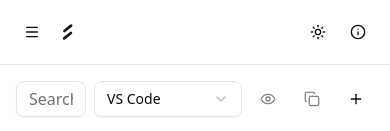
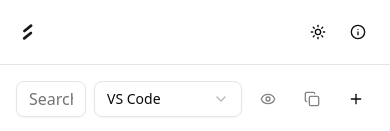
Before and after one commit to sharo-jef/mcp-json-generator, a Next.js app: page /mcp-json-generator/ in a window 390 px wide. Shown: the top 131 px of the page. Built offline with nearby package versions, Linux system fonts and the light colour scheme.

Commit message:
refactor: remove mobile menu functionality from navbar

```diff
--- a/src/components/ui/shadcn-io/navbar-06/index.tsx
+++ b/src/components/ui/shadcn-io/navbar-06/index.tsx
@@ -30,11 +30,7 @@ import {
   NavigationMenuLink,
   NavigationMenuList,
 } from "@/components/ui/navigation-menu";
-import {
-  Popover,
-  PopoverContent,
-  PopoverTrigger,
-} from "@/components/ui/popover";
+
 import {
   Select,
   SelectContent,
@@ -95,39 +91,6 @@ const Logo = (props: React.SVGAttributes<SVGElement>) => {
     </svg>
   );
 };
-
-// Hamburger icon component
-const HamburgerIcon = ({
-  className,
-  ...props
-}: React.SVGAttributes<SVGElement>) => (
-  <svg
-    className={cn("pointer-events-none", className)}
-    width={16}
-    height={16}
-    viewBox="0 0 24 24"
-    fill="none"
-    stroke="currentColor"
-    strokeWidth="2"
-    strokeLinecap="round"
-    strokeLinejoin="round"
-    xmlns="http://www.w3.org/2000/svg"
-    {...(props as any)}
-  >
-    <path
-      d="M4 12L20 12"
-      className="origin-center -translate-y-[7px] transition-all duration-300 ease-[cubic-bezier(.5,.85,.25,1.1)] group-aria-expanded:translate-x-0 group-aria-expanded:translate-y-0 group-aria-expanded:rotate-[315deg]"
-    />
-    <path
-      d="M4 12H20"
-      className="origin-center transition-all duration-300 ease-[cubic-bezier(.5,.85,.25,1.8)] group-aria-expanded:rotate-45"
-    />
-    <path
-      d="M4 12H20"
-      className="origin-center translate-y-[7px] transition-all duration-300 ease-[cubic-bezier(.5,.85,.25,1.1)] group-aria-expanded:translate-y-0 group-aria-expanded:rotate-[135deg]"
-    />
-  </svg>
-);
 
 // Theme Toggle Component
 const ThemeToggle = () => {
@@ -301,46 +264,11 @@ export const Navbar06 = React.forwardRef<HTMLElement, Navbar06Props>(
     },
     ref,
   ) => {
-    const [isMobile, setIsMobile] = useState(false);
-    const containerRef = useRef<HTMLElement>(null);
     const selectId = useId();
-
-    useEffect(() => {
-      const checkWidth = () => {
-        if (containerRef.current) {
-          const width = containerRef.current.offsetWidth;
-          setIsMobile(width < 768); // 768px is md breakpoint
-        }
-      };
-
-      checkWidth();
-
-      const resizeObserver = new ResizeObserver(checkWidth);
-      if (containerRef.current) {
-        resizeObserver.observe(containerRef.current);
-      }
-
-      return () => {
-        resizeObserver.disconnect();
-      };
-    }, []);
-
-    // Combine refs
-    const combinedRef = React.useCallback(
-      (node: HTMLElement | null) => {
-        containerRef.current = node;
-        if (typeof ref === "function") {
-          ref(node);
-        } else if (ref) {
-          ref.current = node;
-        }
-      },
-      [ref],
-    );
 
     return (
       <header
-        ref={combinedRef}
+        ref={ref}
         className={cn(
           "sticky top-0 z-50 w-full border-b bg-background/95 backdrop-blur supports-[backdrop-filter]:bg-background/60 px-4 md:px-6 [&_*]:no-underline",
           className,
@@ -350,52 +278,6 @@ export const Navbar06 = React.forwardRef<HTMLElement, Navbar06Props>(
         <div className="container mx-auto flex h-16 max-w-screen-2xl items-center justify-between gap-4">
           {/* Left side */}
           <div className="flex flex-1 items-center gap-2">
-            {/* Mobile menu trigger */}
-            {isMobile && (
-              <Popover>
-                <PopoverTrigger asChild>
-                  <Button
-                    className="group h-8 w-8 hover:bg-accent hover:text-accent-foreground"
-                    variant="ghost"
-                    size="icon"
-                  >
-                    <HamburgerIcon />
-                  </Button>
-                </PopoverTrigger>
-                <PopoverContent align="start" className="w-64 p-1">
-                  <NavigationMenu className="max-w-none">
-                    <NavigationMenuList className="flex-col items-start gap-0">
-                      {navigationLinks.map((link, index) => {
-                        const Icon = link.icon;
-                        return (
-                          <NavigationMenuItem key={index} className="w-full">
-                            <button
-                              onClick={(e) => {
-                                e.preventDefault();
-                                if (onNavItemClick && link.href)
-                                  onNavItemClick(link.href);
-                              }}
-                              className={cn(
-                                "flex w-full items-center gap-2 rounded-md px-3 py-2 text-sm font-medium transition-colors hover:bg-accent hover:text-accent-foreground focus:bg-accent focus:text-accent-foreground cursor-pointer no-underline",
-                                link.active &&
-                                  "bg-accent text-accent-foreground",
-                              )}
-                            >
-                              <Icon
-                                size={16}
-                                className="text-muted-foreground"
-                                aria-hidden={true}
-                              />
-                              <span>{link.label}</span>
-                            </button>
-                          </NavigationMenuItem>
-                        );
-                      })}
-                    </NavigationMenuList>
-                  </NavigationMenu>
-                </PopoverContent>
-              </Popover>
-            )}
             <div className="flex items-center gap-6">
               {/* Logo */}
               <button
@@ -407,8 +289,7 @@ export const Navbar06 = React.forwardRef<HTMLElement, Navbar06Props>(
                   MCP JSON Generator
                 </span>
               </button>
-              {/* Desktop navigation - icon only */}
-              {!isMobile && (
+              {/* Navigation - icon only */}
               <NavigationMenu className="flex">
                 <NavigationMenuList className="gap-2">
                   <TooltipProvider>
@@ -448,7 +329,6 @@ export const Navbar06 = React.forwardRef<HTMLElement, Navbar06Props>(
                   </TooltipProvider>
                 </NavigationMenuList>
               </NavigationMenu>
-              )}
             </div>
           </div>
           {/* Right side */}
@@ -535,4 +415,4 @@ export const Navbar06 = React.forwardRef<HTMLElement, Navbar06Props>(
 
 Navbar06.displayName = "Navbar06";
 
-export { Logo, HamburgerIcon, ThemeToggle, UserMenu };
+export { Logo, ThemeToggle, UserMenu };
```
Lines whose indentation alone changed are shown as unchanged.
